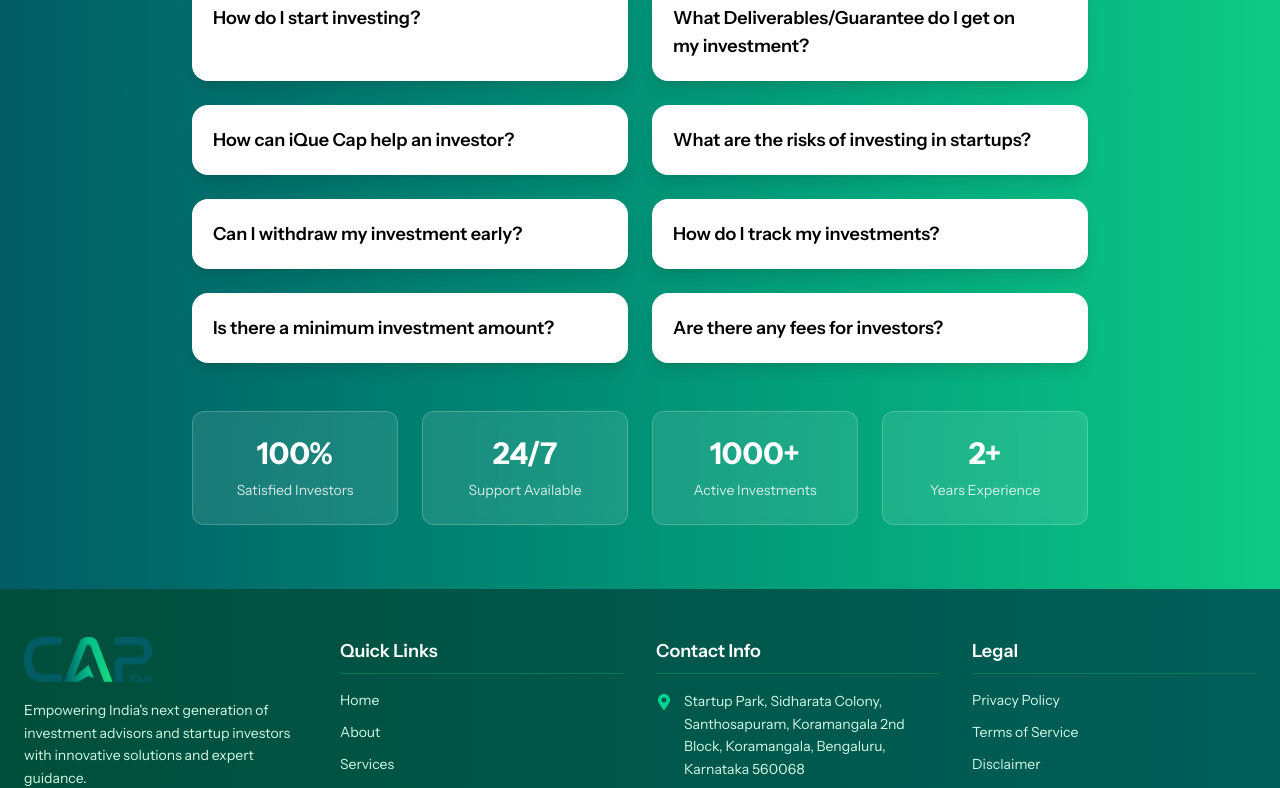
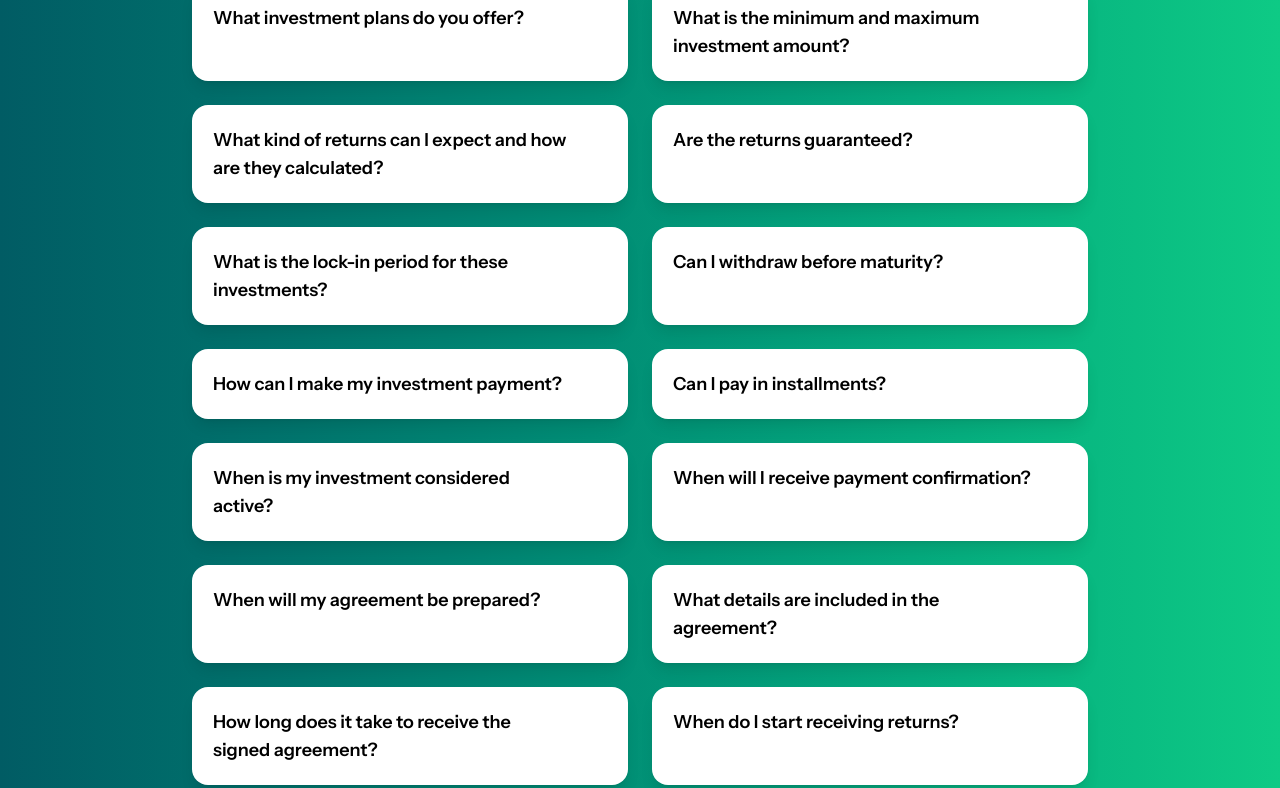
Before and after one commit to ASHIQANWARK/iquecap, a React (Vite) app: page / in a window 1280 px wide. Shown: the part 3208-3996 px from the top of the page. Built offline with nearby package versions, Linux system fonts and the light colour scheme.

Commit message:
initial commit

```diff
--- a/src/pages/Faq.jsx
+++ b/src/pages/Faq.jsx
@@ -3,46 +3,102 @@ import { ChevronDown, ChevronUp, HelpCircle, Phone, Mail, MessageCircle } from "
 
 const faqs = [
   {
-    question: "How do I start investing?",
+    question: "What investment plans do you offer?",
     answer:
-      "Simply sign up on our platform, complete your profile, and start browsing available startups. Once you find a venture that interests you, follow the steps to invest.",
+      "We offer structured, fixed-return investment plans designed for predictable and transparent income over defined short-term tenures.",
   },
   {
-    question: "What Deliverables/Guarantee do I get on my investment?",
+    question: "What is the minimum and maximum investment amount?",
     answer:
-      "We provide complete transparency and detailed reports on your investments, ensuring clarity and security.",
+      "The minimum investment starts from ₹1 Lakh. There is no fixed upper limit, and higher investments may qualify for enhanced return brackets or customized terms.",
   },
   {
-    question: "How can iQue Cap help an investor?",
+    question: "What kind of returns can I expect and how are they calculated?",
     answer:
-      "We offer a curated selection of investment opportunities with risk assessments and potential returns.",
+      "Our plans offer fixed returns agreed at the time of investment. Returns are calculated based on the invested principal and tenure, with a detailed return schedule shared in your agreement.",
   },
   {
-    question: "What are the risks of investing in startups?",
+    question: "Are the returns guaranteed?",
     answer:
-      "Investing in startups comes with risks, including market fluctuations and business challenges. However, we conduct thorough due diligence to mitigate risks.",
+      "Yes, returns under our active plans are fixed and guaranteed for the chosen tenure, ensuring steady and predictable growth regardless of market conditions.",
   },
   {
-    question: "Can I withdraw my investment early?",
+    question: "What is the lock-in period for these investments?",
     answer:
-      "Investment terms vary depending on the agreement. Some investments may have lock-in periods, while others allow early withdrawal with certain conditions.",
+      "The lock-in period depends on the plan you choose. During this period, your capital remains committed to ensure operational stability and predictable returns.",
   },
   {
-    question: "How do I track my investments?",
+    question: "Can I withdraw before maturity?",
     answer:
-      "You can track your investments in real-time through your dashboard, where we provide reports, updates, and performance metrics.",
+      "Yes, early withdrawal is permitted under certain conditions. In such cases, only the principal amount is refunded and no profit is distributed.",
   },
   {
-    question: "Is there a minimum investment amount?",
+    question: "How can I make my investment payment?",
     answer:
-      "Yes, the minimum investment amount varies by startup. You can check the investment requirements on each startup's profile page.",
+      "We accept payments via NEFT, RTGS, IMPS, cheque, or demand draft. Online payment options are also available for select plans. Your BDE will share the details after confirmation.",
   },
   {
-    question: "Are there any fees for investors?",
+    question: "Can I pay in installments?",
     answer:
-      "We charge a small platform fee to maintain and improve our services. Details about fees are available on our pricing page.",
+      "Yes, partial payments are accepted. The agreement can be drafted after receiving at least 80%, but the investment activates only after full payment.",
+  },
+  {
+    question: "When is my investment considered active?",
+    answer:
+      "Your investment becomes active on the date the full payment is credited to our account. This date is reflected in your agreement and return schedule.",
+  },
+  {
+    question: "When will I receive payment confirmation?",
+    answer:
+      "Official confirmation is shared via email or WhatsApp within 24–48 hours of the amount being credited.",
+  },
+  {
+    question: "When will my agreement be prepared?",
+    answer:
+      "Agreements are prepared once payment is confirmed and KYC documents are verified to ensure all details are accurate before signing.",
+  },
+  {
+    question: "What details are included in the agreement?",
+    answer:
+      "The agreement includes investor details, investment amount, tenure, rate of return, payout schedule, withdrawal terms, and authorized signatures.",
+  },
+  {
+    question: "How long does it take to receive the signed agreement?",
+    answer:
+      "The signed agreement is usually issued within 3–5 working days after payment and KYC verification.",
+  },
+  {
+    question: "When do I start receiving returns?",
+    answer:
+      "Returns begin from the month following your investment activation date, as mentioned in your agreement.",
+  },
+  {
+    question: "How are returns credited?",
+    answer:
+      "Returns are transferred directly to your registered bank account based on your plan’s payout schedule.",
+  },
+  {
+    question: "Are KYC documents mandatory?",
+    answer:
+      "Yes, submission of PAN card and valid address proof is mandatory before finalizing your investment.",
+  },
+  {
+    question: "How long has IQueCap been in operation?",
+    answer:
+      "IQueCap has been operational since 2019 and has served over 2,000 investors with a strong track record of transparency and compliance.",
+  },
+  {
+    question: "Is IQueCap registered with SEBI or RBI?",
+    answer:
+      "IQueCap is registered under the Ministry of Corporate Affairs (MCA). Our business model does not require SEBI or RBI registration.",
+  },
+  {
+    question: "Can investors visit the office or meet a Relationship Manager?",
+    answer:
+      "Yes, investors are welcome to meet our Relationship Managers or visit our office for discussions, agreement clarifications, and payout reviews.",
   },
 ];
+
 
 export default function FAQSection() {
   const [openIndex, setOpenIndex] = useState(null);
```
